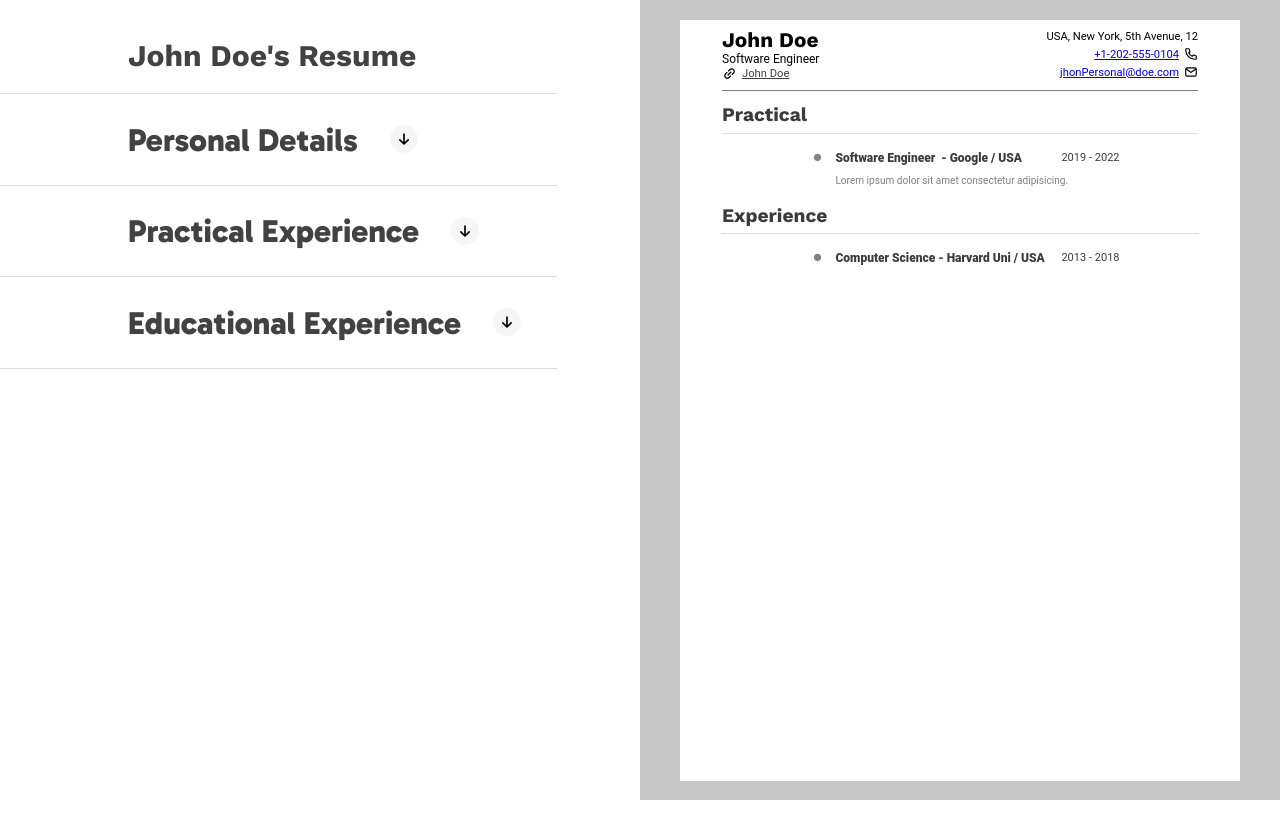
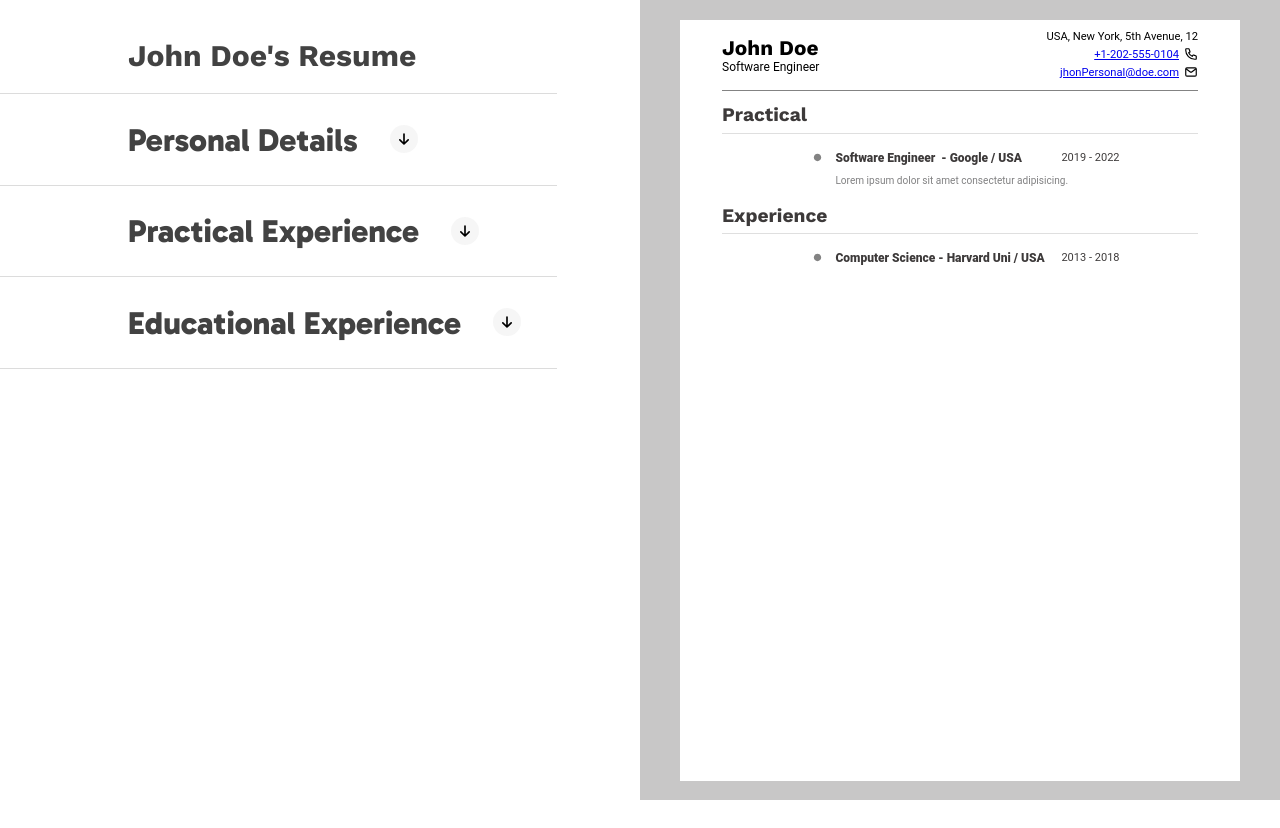
Before and after one commit to nmcev/odin-CV-Application, a React (Vite) app: page / in a window 1280 px wide. Built offline with nearby package versions, Linux system fonts and the light colour scheme.

Commit message:
feat: implement toggle linkedin to add it or not

```diff
--- a/src/components/right-section/Cv.jsx
+++ b/src/components/right-section/Cv.jsx
@@ -5,7 +5,7 @@ import { PracticalPoint } from './PracticalPoint.jsx';
 import  phoneIcon  from "/src/assets/icons/phone.svg"
 import emailIcon  from "/src/assets/icons/email.svg"
 import link from "/src/assets/icons/link.svg"
-export default function CvTemplate({ data, expPoints, practicalPoints }) {
+export default function CvTemplate({ data, expPoints, practicalPoints, toggleLinkedin }) {
     console.log(data)
     return (
         <div className="cv-template">
@@ -14,7 +14,7 @@ export default function CvTemplate({ data, expPoints, practicalPoints }) {
               <div className='header-left'>
                     <h1 className='name'>{data.firstName ||"John"} {data.lastName || "Doe"}</h1>
                     <p className='jobTitle'>{data.jobTitle || "Software Engineer"}</p>
-                    <a className='linkedin' href={data.linkedinURL || "https://www.linkedin.com/company/john-doe/?originalSubdomain=uk"}><img className='linkedinImage' src={link} alt="" />{data.linkedin ||"John Doe"}</a>
+                    {toggleLinkedin && <a className='linkedin' href={data.linkedinURL || "https://www.linkedin.com/company/john-doe/?originalSubdomain=uk"}><img className='linkedinImage' src={link} alt="" />{data.linkedin ||"John Doe"} </a> }
                 </div>
 
                 <div className='header-right'>
```
